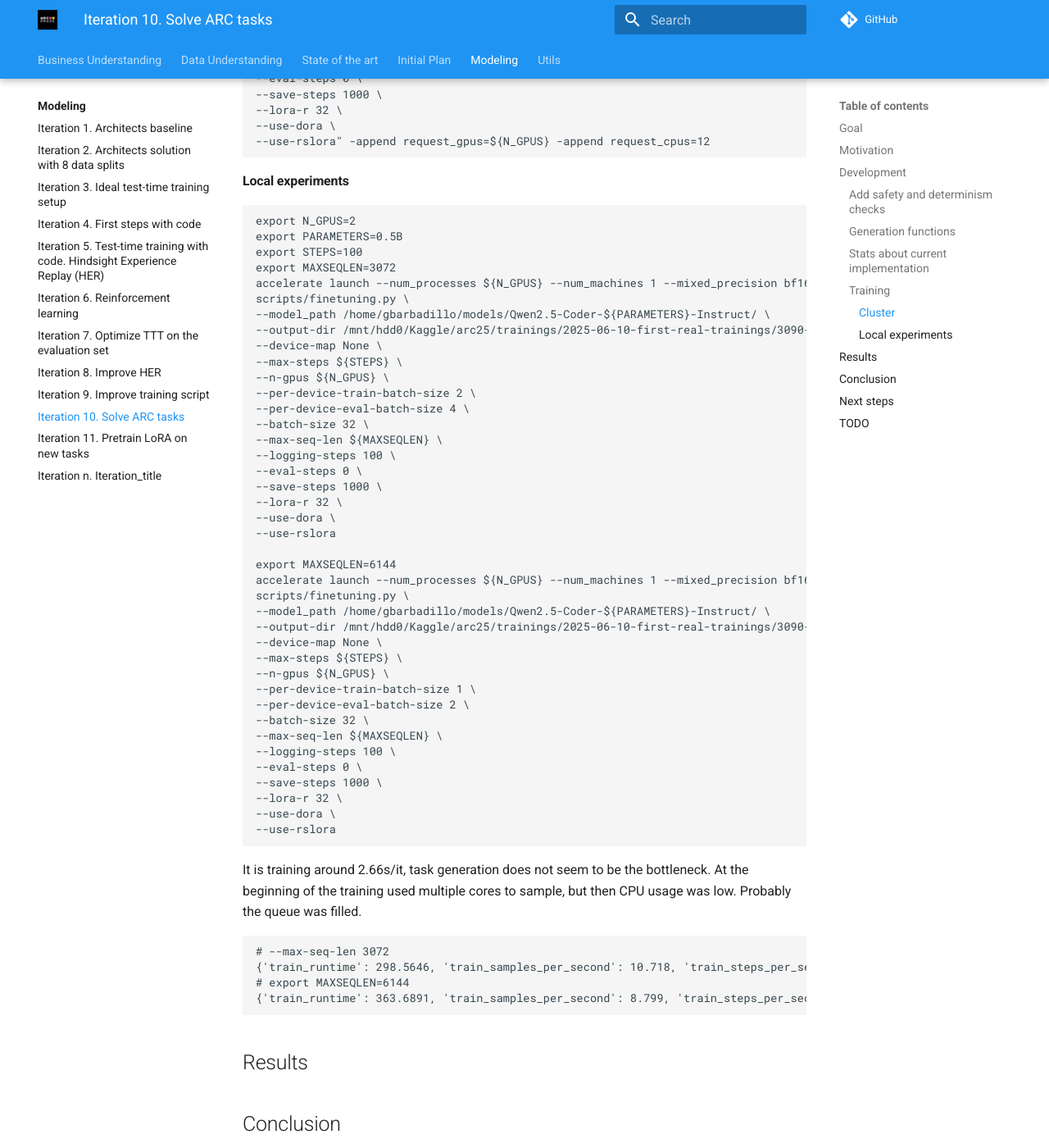
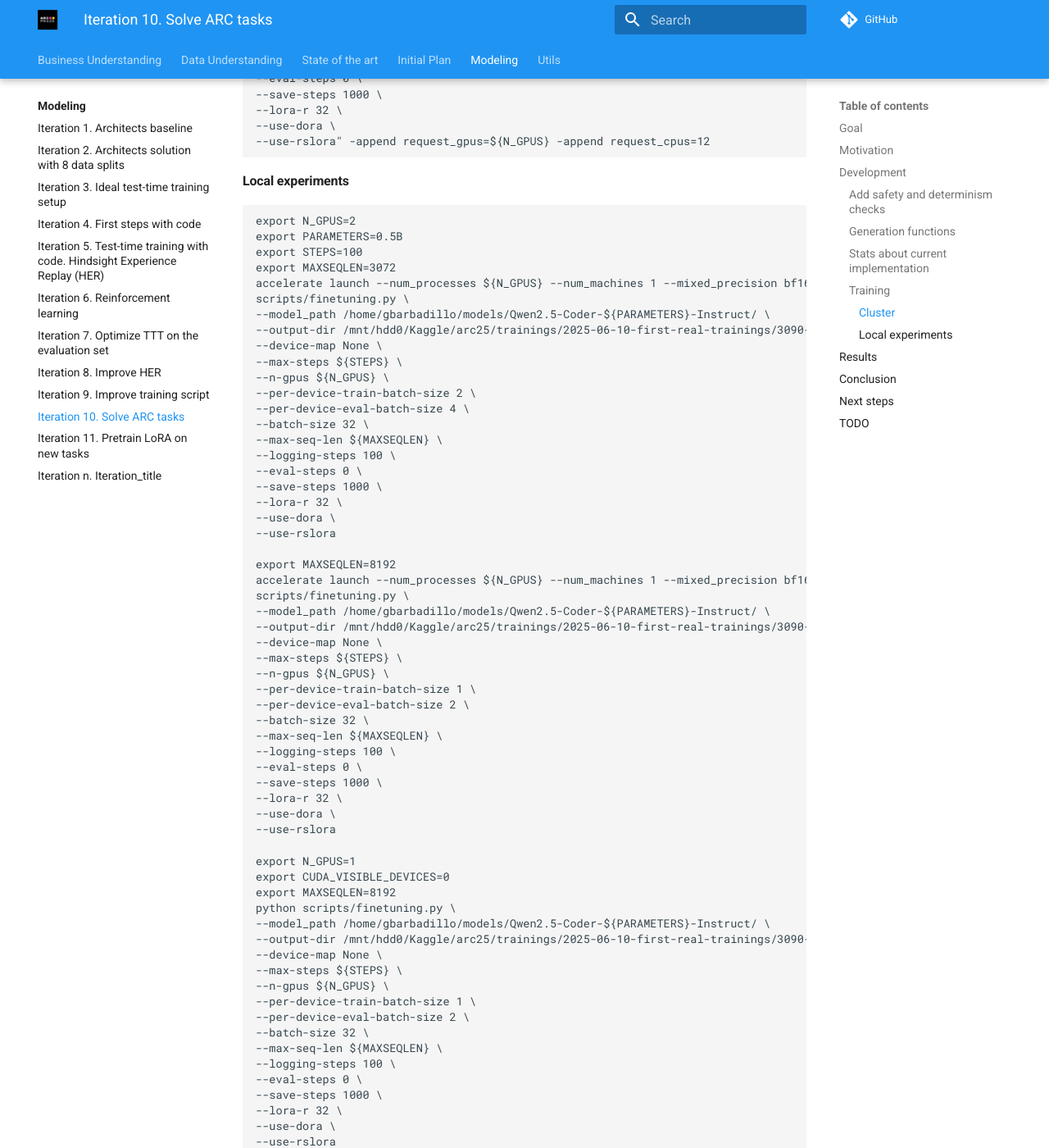
Before and after one commit to ironbar/arc25, an MkDocs documentation site: the page built from docs/modeling/Iteration_10_solve_arc_tasks.md, in a window 1280 px wide and 1400 px high, scrolled down 2115 px. Shown: the whole window at 82% size. Built offline with MkDocs 1.6.1 and Material for MkDocs 9.7.7, drawn with Linux system fonts in a browser that asks for light colours; comment, search, counter and statistics services are not loaded; some of the changed text lies outside the part shown.

Commit message:
more local experiments

````diff
--- a/docs/modeling/Iteration_10_solve_arc_tasks.md
+++ b/docs/modeling/Iteration_10_solve_arc_tasks.md
@@ -124,9 +124,29 @@ scripts/finetuning.py \
 --use-dora \
 --use-rslora
 
-export MAXSEQLEN=6144
+export MAXSEQLEN=8192
 accelerate launch --num_processes ${N_GPUS} --num_machines 1 --mixed_precision bf16 --multi_gpu  \
 scripts/finetuning.py \
+--model_path /home/gbarbadillo/models/Qwen2.5-Coder-${PARAMETERS}-Instruct/ \
+--output-dir /mnt/hdd0/Kaggle/arc25/trainings/2025-06-10-first-real-trainings/3090-GPUS${N_GPUS}-Qwen2.5-Coder-${PARAMETERS}-${STEPS}steps-${MAXSEQLEN}msl \
+--device-map None \
+--max-steps ${STEPS} \
+--n-gpus ${N_GPUS} \
+--per-device-train-batch-size 1 \
+--per-device-eval-batch-size 2 \
+--batch-size 32 \
+--max-seq-len ${MAXSEQLEN} \
+--logging-steps 100 \
+--eval-steps 0 \
+--save-steps 1000 \
+--lora-r 32 \
+--use-dora \
+--use-rslora
+
+export N_GPUS=1
+export CUDA_VISIBLE_DEVICES=0
+export MAXSEQLEN=8192
+python scripts/finetuning.py \
 --model_path /home/gbarbadillo/models/Qwen2.5-Coder-${PARAMETERS}-Instruct/ \
 --output-dir /mnt/hdd0/Kaggle/arc25/trainings/2025-06-10-first-real-trainings/3090-GPUS${N_GPUS}-Qwen2.5-Coder-${PARAMETERS}-${STEPS}steps-${MAXSEQLEN}msl \
 --device-map None \
@@ -152,7 +172,17 @@ the queue was filled.
 {'train_runtime': 298.5646, 'train_samples_per_second': 10.718, 'train_steps_per_second': 0.335, 'train_loss': 0.24244340896606445, 'epoch': 1.0}
 # export MAXSEQLEN=6144
 {'train_runtime': 363.6891, 'train_samples_per_second': 8.799, 'train_steps_per_second': 0.275, 'train_loss': 0.23476869583129883, 'epoch': 1.0}
+# export MAXSEQLEN=8192
+2025-06-11 06:32:08,621 - __main__ - INFO - log_prompt_length_percentiles -     train number of prompts: 1000, max number of tokens : 5108, percentiles: {50: 1249, 75: 1567, 90: 1960, 95: 2069, 97: 2139}
+{'train_runtime': 374.4698, 'train_samples_per_second': 8.545, 'train_steps_per_second': 0.267, 'train_loss': 0.23707759857177735, 'epoch': 1.0}
+
+export N_GPUS=1
+export CUDA_VISIBLE_DEVICES=0
+export MAXSEQLEN=8192
+{'train_runtime': 671.3956, 'train_samples_per_second': 4.766, 'train_steps_per_second': 0.149, 'train_loss': 0.23653331756591797, 'epoch': 1.0}
 ```
+
+To be safe I should probably use `max-seq-len=8192`.
 
 ## Results
 
@@ -167,7 +197,7 @@ the queue was filled.
 - [x] Add safety and determinism checks
 - [x] Add more primitive functions and training tasks to learn to use them
 - [x] I would like to have a list of all the primitive functions from the DSL, and how many times are they used in the training tasks. A correlation plot would also be nice to see which connections are missing.
-- [ ] Is the sampling speed enough?
-- [ ] Stats about the input tokens distribution, what should be the max-seq-len?
+- [x] Is the sampling speed enough?
+- [x] Stats about the input tokens distribution, what should be the max-seq-len?
 - [ ] Optimize learning rate and batch size for 2 GPUs.
 - [ ] I need a way to do evaluation at scale, using multiple GPUs, and saving all the generated tasks when searching for a solution.
````
Also changed, not shown: 1 other file.
